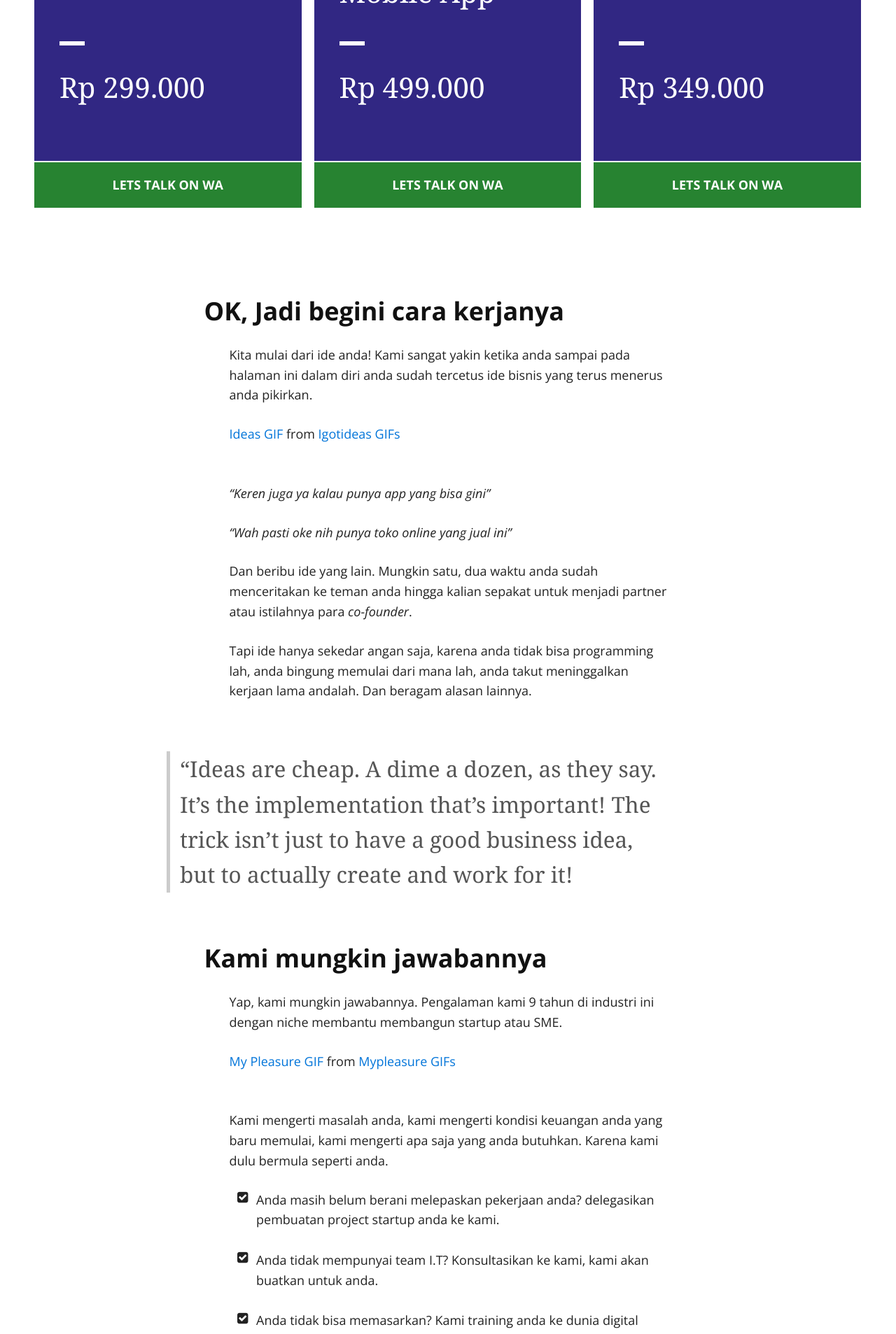
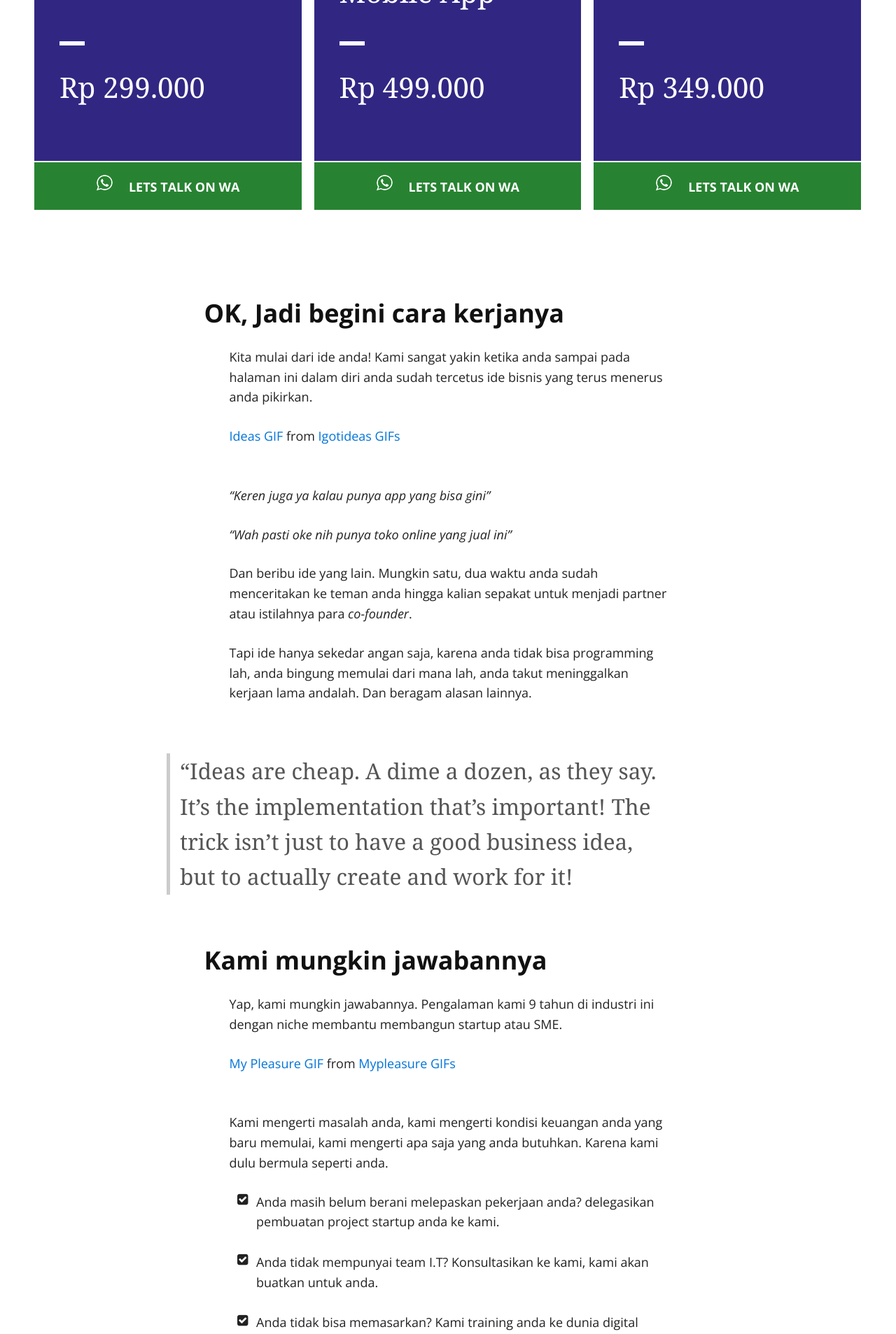
Before and after one commit to kemtol/rocktokom, a Jekyll site: the page built from index.md, in a window 1280 px wide. Shown: the part 1585-3492 px from the top of the page at 70% size. Built offline with Jekyll 4.4.1, drawn with Linux system fonts in a browser that asks for light colours; nearby versions of some CDN libraries; a script that is not in the unit is left out; our own code applies the rules of GitHub Pages for plain Markdown files.

Commit message:
Update default.html

```diff
--- a/_layouts/default.html
+++ b/_layouts/default.html
@@ -75,7 +75,7 @@
             </span><hr/>
             Rp 299.000
           </div>
-          <a href="https://api.whatsapp.com/send?phone=6283890722797&text=Halo%20mau%20info%20donk" class="btn-wa">LETS TALK ON WA</a>
+          <a href="https://api.whatsapp.com/send?phone=6283890722797&text=Halo%20mau%20info%20donk" class="btn-wa"><img src="/images/fa-whatsapp_24_0_ffffff_none.png" style="margin-right:1rem"> LETS TALK ON WA</a>
         </div>
         <div class="lp">
           <div>
@@ -87,7 +87,7 @@
             </span><hr/>
             Rp 499.000
           </div>
-          <a href="https://api.whatsapp.com/send?phone=6283890722797&text=Halo%20mau%20info%20donk" class="btn-wa">LETS TALK ON WA</a>
+          <a href="https://api.whatsapp.com/send?phone=6283890722797&text=Halo%20mau%20info%20donk" class="btn-wa"><img src="/images/fa-whatsapp_24_0_ffffff_none.png" style="margin-right:1rem"> LETS TALK ON WA</a>
         </div>
         <div class="lp">
           <div>
@@ -98,7 +98,7 @@
             </span><hr/>
             Rp 349.000
           </div>
-          <a href="https://api.whatsapp.com/send?phone=6283890722797&text=Halo%20mau%20info%20donk" class="btn-wa">LETS TALK ON WA</a>
+          <a href="https://api.whatsapp.com/send?phone=6283890722797&text=Halo%20mau%20info%20donk" class="btn-wa"><img src="/images/fa-whatsapp_24_0_ffffff_none.png" style="margin-right:1rem"> LETS TALK ON WA</a>
         </div>
       </div>
     </div>
```
